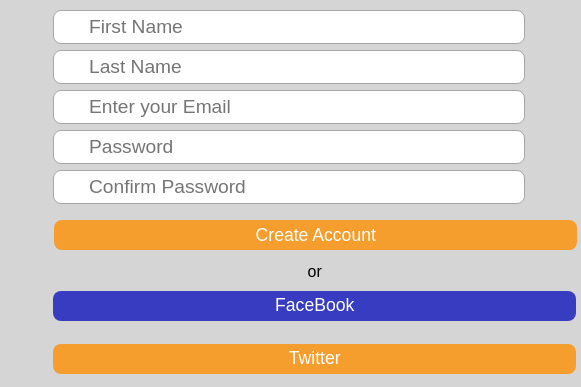
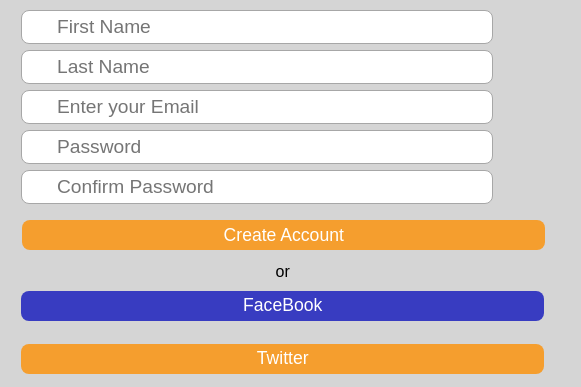
Before and after one commit to Saurabhcodechef/HTMLANDCSS, a plain HTML site: page RegistrationForm/index.html in a window 390 px wide. Shown: the part 490-877 px from the top of the page, 581 px wide, since content can reach past the window. Drawn offline with Linux system fonts and the light colour scheme.

Commit message:
Update style.css

```diff
--- a/RegistrationForm/css/style.css
+++ b/RegistrationForm/css/style.css
@@ -120,7 +120,7 @@
   }
   section {
     margin-top:2rem
-    margin-left: 3rem;
+    margin-left: 1rem;
   }
 
   input{
@@ -128,7 +128,7 @@
   }
   .form-section{
     width:100%;
-    margin: 1rem 0 0 3rem;
+    margin: 1rem 0 0 1rem;
   }
   .form{
     display: flex;
```
